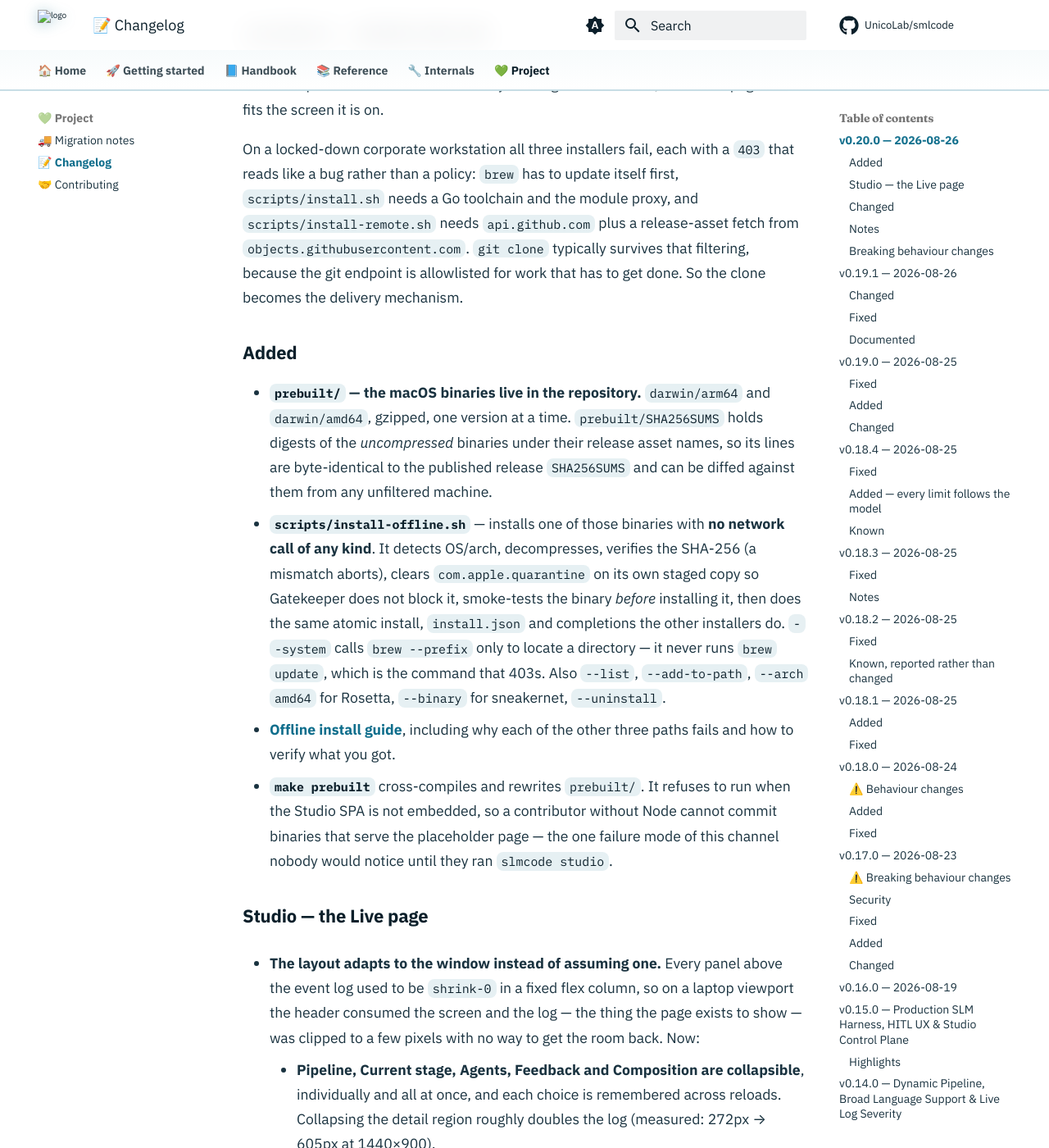
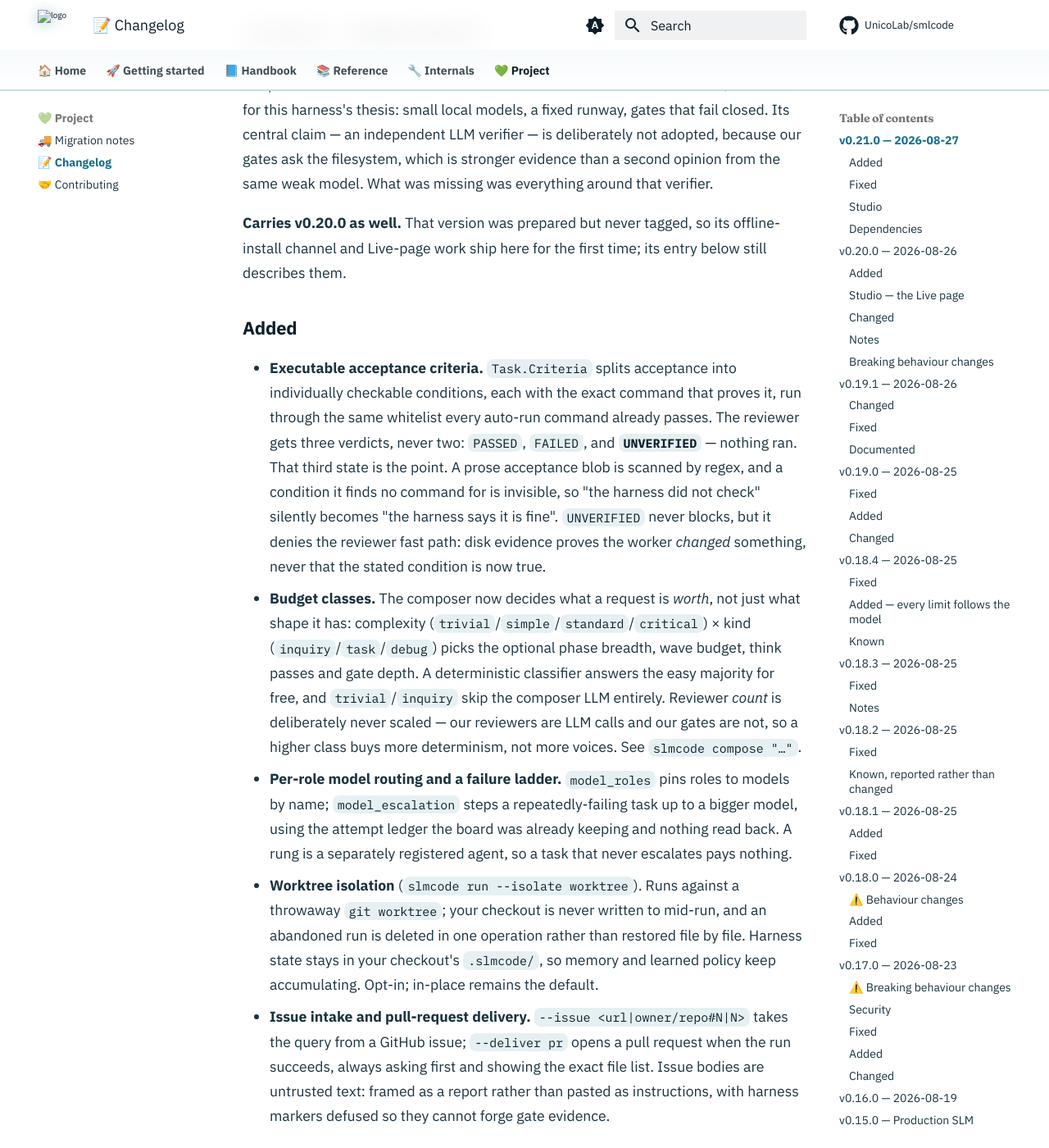
Before and after one commit to UnicoLab/smlcode, an MkDocs documentation site: the page built from docs/changelog.md, in a window 1280 px wide and 1400 px high, scrolled down 331 px. Shown: the whole window at 82% size. Built offline with MkDocs 1.6.1 and Material for MkDocs 9.7.7, drawn with Linux system fonts in a browser that asks for light colours; comment, search, counter and statistics services are not loaded; some of the changed text lies outside the part shown.

Commit message:
docs(changelog): hand-write the v0.21.0 entry
Written by hand rather than generated, and before prepare-release.sh runs, so
the script's --no-changelog path applies and a commit-subject dump does not
shadow it.

It also records that v0.20.0 was prepared but never tagged — the last published
release is v0.19.1 — so that version's offline-install channel and Live-page
work ship here for the first time.

```diff
--- a/docs/changelog.md
+++ b/docs/changelog.md
@@ -1,4 +1,85 @@
 # Changelog
+
+## v0.21.0 — 2026-08-27
+
+Adapts the structural ideas from [zeroshot](https://github.com/the-open-engine/zeroshot)'s
+executor–verifier orchestration, rewritten for this harness's thesis: small
+local models, a fixed runway, gates that fail closed. Its central claim — an
+independent LLM verifier — is deliberately not adopted, because our gates ask
+the filesystem, which is stronger evidence than a second opinion from the same
+weak model. What was missing was everything around that verifier.
+
+**Carries v0.20.0 as well.** That version was prepared but never tagged, so its
+offline-install channel and Live-page work ship here for the first time; its
+entry below still describes them.
+
+### Added
+
+- **Executable acceptance criteria.** `Task.Criteria` splits acceptance into
+  individually checkable conditions, each with the exact command that proves it,
+  run through the same whitelist every auto-run command already passes. The
+  reviewer gets three verdicts, never two: `PASSED`, `FAILED`, and
+  **`UNVERIFIED`** — nothing ran. That third state is the point. A prose
+  acceptance blob is scanned by regex, and a condition it finds no command for
+  is invisible, so "the harness did not check" silently becomes "the harness
+  says it is fine". `UNVERIFIED` never blocks, but it denies the reviewer fast
+  path: disk evidence proves the worker *changed* something, never that the
+  stated condition is now true.
+- **Budget classes.** The composer now decides what a request is *worth*, not
+  just what shape it has: complexity (`trivial`/`simple`/`standard`/`critical`)
+  × kind (`inquiry`/`task`/`debug`) picks the optional phase breadth, wave
+  budget, think passes and gate depth. A deterministic classifier answers the
+  easy majority for free, and `trivial`/`inquiry` skip the composer LLM
+  entirely. Reviewer *count* is deliberately never scaled — our reviewers are
+  LLM calls and our gates are not, so a higher class buys more determinism, not
+  more voices. See `slmcode compose "…"`.
+- **Per-role model routing and a failure ladder.** `model_roles` pins roles to
+  models by name; `model_escalation` steps a repeatedly-failing task up to a
+  bigger model, using the attempt ledger the board was already keeping and
+  nothing read back. A rung is a separately registered agent, so a task that
+  never escalates pays nothing.
+- **Worktree isolation** (`slmcode run --isolate worktree`). Runs against a
+  throwaway `git worktree`; your checkout is never written to mid-run, and an
+  abandoned run is deleted in one operation rather than restored file by file.
+  Harness state stays in your checkout's `.slmcode/`, so memory and learned
+  policy keep accumulating. Opt-in; in-place remains the default.
+- **Issue intake and pull-request delivery.** `--issue <url|owner/repo#N|N>`
+  takes the query from a GitHub issue; `--deliver pr` opens a pull request when
+  the run succeeds, always asking first and showing the exact file list. Issue
+  bodies are untrusted text: framed as a report rather than pasted as
+  instructions, with harness markers defused so they cannot forge gate evidence.
+
+### Fixed
+
+- **The composer could contradict itself about language.** A query mentioning
+  Python in a Go repository assembled `python-worker` and `python-tester` while
+  the same handoff contract said "Detected project language: Go" and "verify
+  with `go test`". The repository now wins unless the workspace inventory
+  actually corroborates the query — which preserves the legitimate case, the
+  `web/` tree inside a Go project.
+- **A start-then-configure race in the CLI hotkey test**, which failed under
+  `-race` on loaded runners.
+
+### Studio
+
+- The Live page is rebuilt around the stream it exists to show: four fixed
+  zones, a single phase rail replacing four header panels, and the run setup
+  behind a disclosure that is closed while running. The pipeline shown while you
+  type is now labelled a **guess** — it is assembled from the query text alone,
+  and the composer decides the real one when the run starts.
+- The navigation rail collapses to icons below `lg`, where it was taking 60% of
+  a phone screen.
+
+### Dependencies
+
+- React 19, Vite 8, Vitest 4, and the GitHub Actions majors. **CI now needs
+  Node 22** — Vitest 4 pulls a jsdom whose undici requires it.
+- TypeScript 7 and ESLint 10 are *not* adopted: `typescript-eslint` caps
+  TypeScript below 6.1, and `eslint-plugin-jsx-a11y` has no ESLint 10 support.
+  Taking either would mean shipping a tree whose linting is silently broken.
+- `eslint-plugin-react-hooks` v7's new React Compiler rules are off for now.
+  They flag 42 existing patterns — not regressions — and adopting them is a
+  refactor that deserves its own review.
 
 ## v0.20.0 — 2026-08-26
 
```
